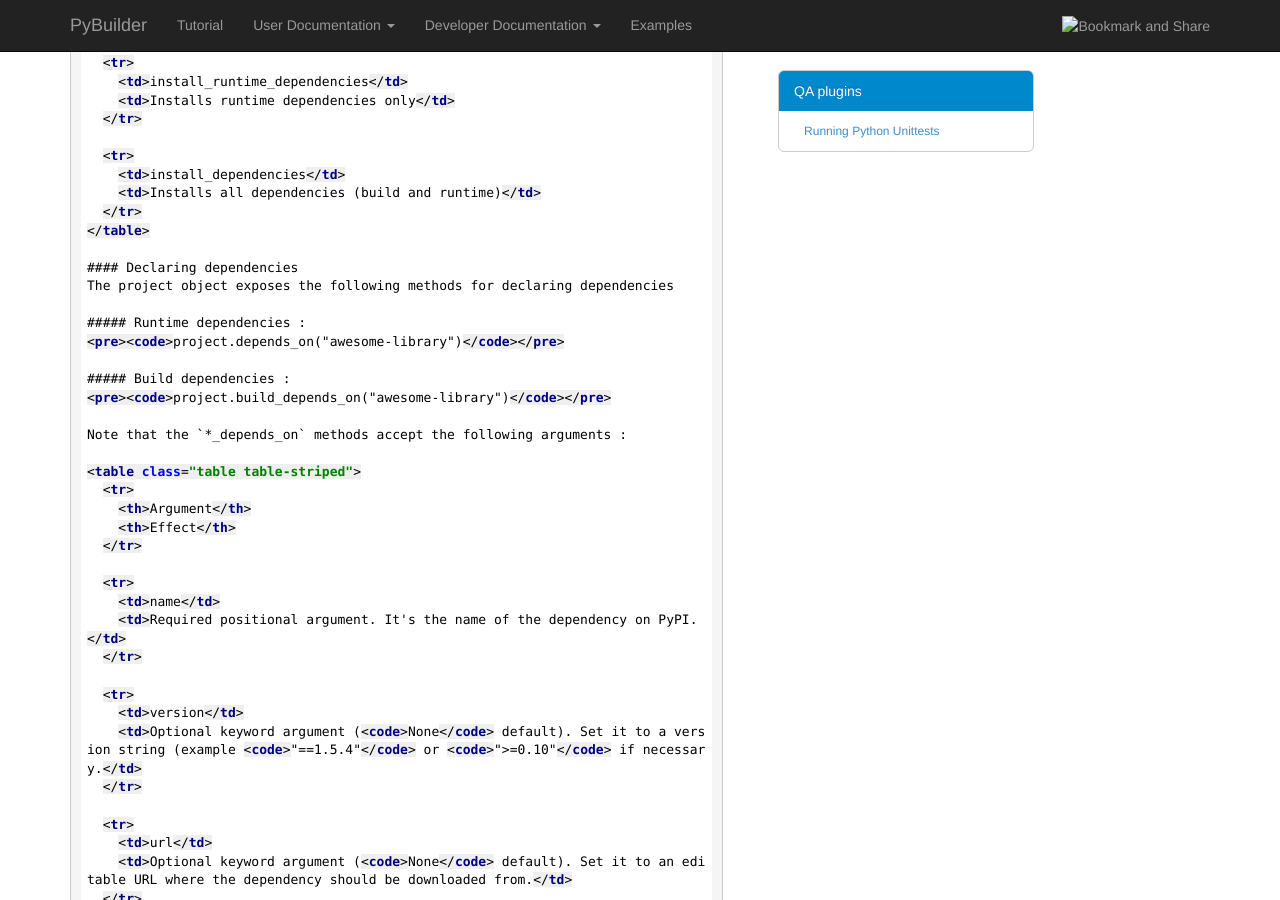
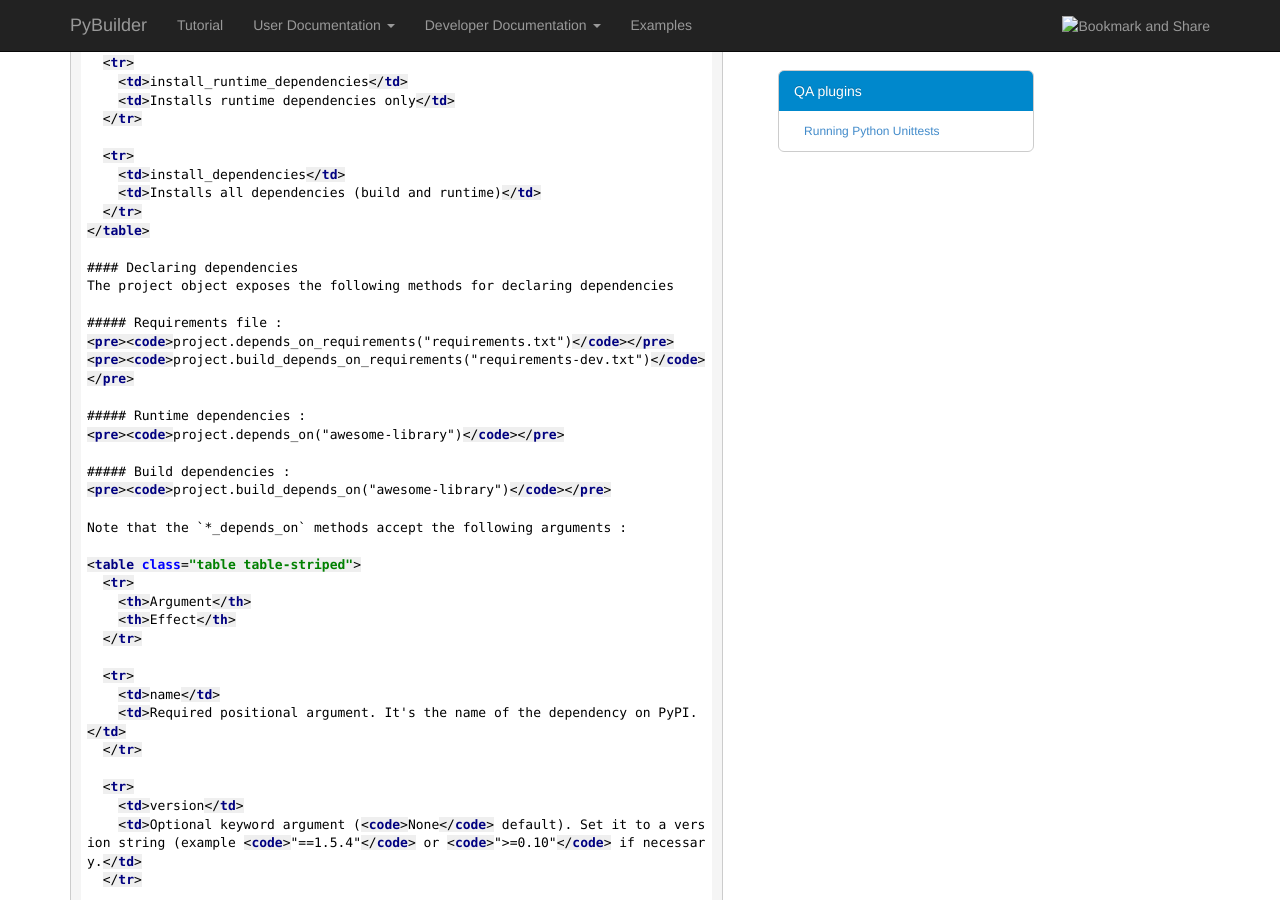
Before and after one commit to pybuilder/pybuilder.github.io, a Jekyll site: the page built from documentation/plugins.md, in a window 1280 px wide and 900 px high, scrolled down 9964 px. Built offline with Jekyll 4.4.1, drawn with Linux system fonts in a browser that asks for light colours; nearby versions of some CDN libraries.

Commit message:
document usage of requirements.txt based deps

```diff
--- a/documentation/plugins.md
+++ b/documentation/plugins.md
@@ -511,6 +511,10 @@ This will make the following tasks available:
 #### Declaring dependencies
 The project object exposes the following methods for declaring dependencies
 
+##### Requirements file :
+<pre><code>project.depends_on_requirements("requirements.txt")</code></pre>
+<pre><code>project.build_depends_on_requirements("requirements-dev.txt")</code></pre>
+
 ##### Runtime dependencies :
 <pre><code>project.depends_on("awesome-library")</code></pre>
 
```
